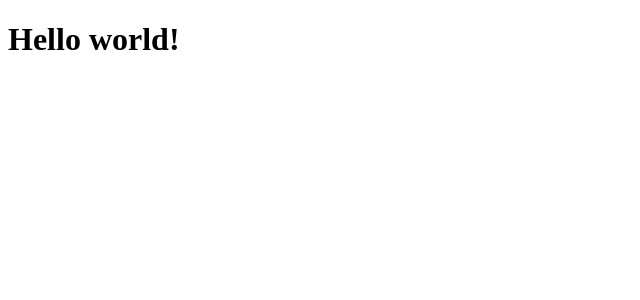
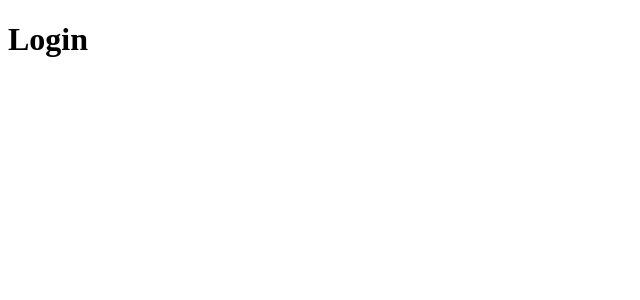
Before and after one commit to Daviniel/Udemy_Exercicios, a React (Create React App) app in the folder React/react-base/: page / in a window 1280 px wide. Shown: the top 300 px of the page, without its empty margins (0-640 px from the left). Built offline with nearby package versions, Linux system fonts and the light colour scheme.

Commit message:
corrigido bug no eslint

```diff
--- a/React/react-base/src/App.js
+++ b/React/react-base/src/App.js
@@ -1,7 +1,9 @@
 import React from 'react';
 
+import Login from './pages/Login';
+
 function App() {
-  return <h1>Hello world!</h1>
-};
+  return <Login />
+}
 
 export default App;
--- /dev/null
+++ b/React/react-base/src/pages/Login/index.js
@@ -0,0 +1,5 @@
+import React from 'react';
+
+export default function Login() {
+  return <h1>Login</h1>
+}
```
Also changed, not shown: React/react-base/package.json (+4 -8 lines).
